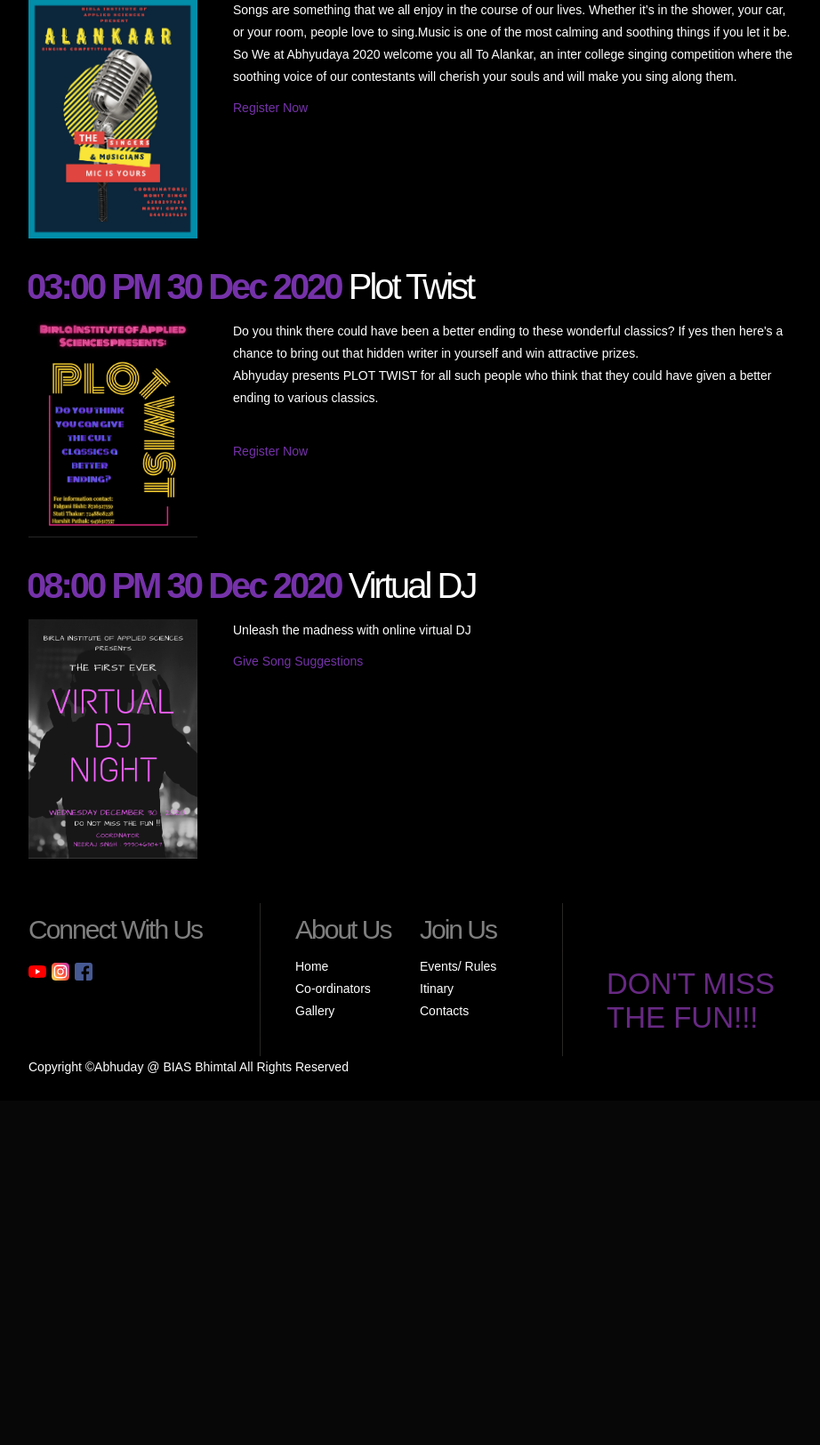
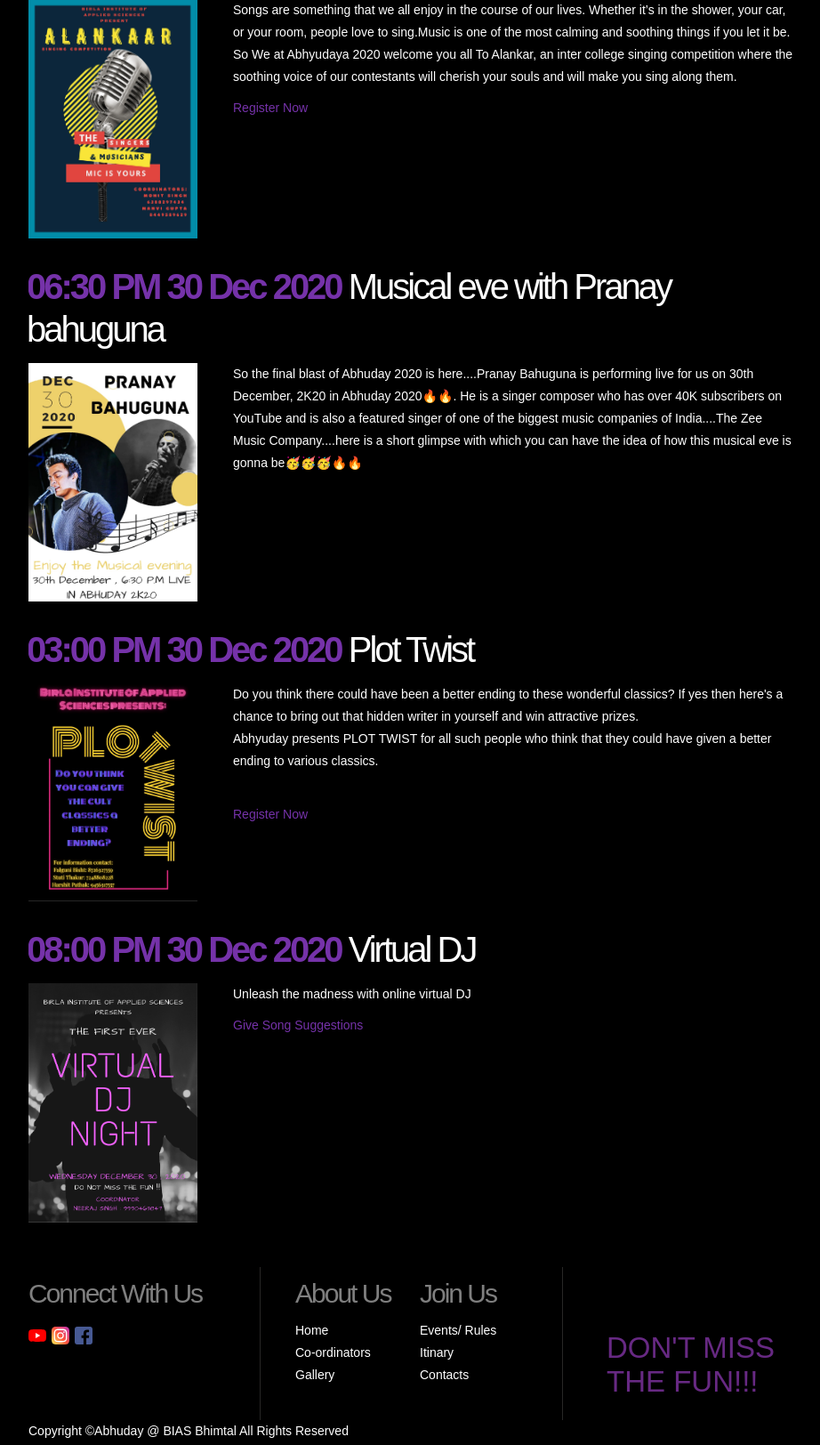
Before and after one commit to codeit13/Abhuday-2020-Website, a PHP site: page /itinerary.php in a window 1280 px wide. Shown: the part 2089-3713 px from the top of the page at 89% size, without its empty margins (177-1099 px from the left). Before the commit the page ends 3296 px from the top, so only its background shows below. Run offline with PHP 8.4, Linux system fonts and the light colour scheme.

Commit message:
Added New Musical Events

```diff
--- a/itinerary.php
+++ b/itinerary.php
@@ -104,6 +104,15 @@
               <a target="_blank" href="https://forms.gle/dcTrw6CmtibcWkQk7" class="link2">Register Now</a>
             </div>
 
+            <h2><strong>06:30 PM 30 Dec 2020 </strong>Musical eve with Pranay bahuguna</h2>
+            <div class="wrapper pad_bot1">
+              <figure class="left marg_right1"><img width="190" src="images/events/musical-eve-with-Pranay-bahuguna.jpeg" alt=""></figure>
+              <p class="color1 pad_bot1">
+                So the final blast of Abhuday 2020 is here....Pranay Bahuguna is performing live for us on 30th December, 2K20 in Abhuday 2020🔥🔥. He is a singer composer who has over 40K subscribers on YouTube and is also a featured singer of one of the biggest music companies of India....The Zee Music Company....here is a short glimpse with which you can have the idea of how this musical eve is gonna be🥳🥳🥳🔥🔥
+              </p>
+              <a target="_blank" style="visibility: hidden;" href="" class="link2">Enjoy Now</a>
+            </div>
+
             <h2><strong>03:00 PM 30 Dec 2020 </strong>Plot Twist</h2>
             <div class="wrapper pad_bot1">
               <figure class="left marg_right1"><img width="190" src="images/events/plot-twist.webp" alt=""></figure>
```
Also changed, not shown: events.php (+4 -3 lines), index.php (+16 -0 lines), images/events/musical-eve-with-Pranay-bahuguna.jpeg (added).
